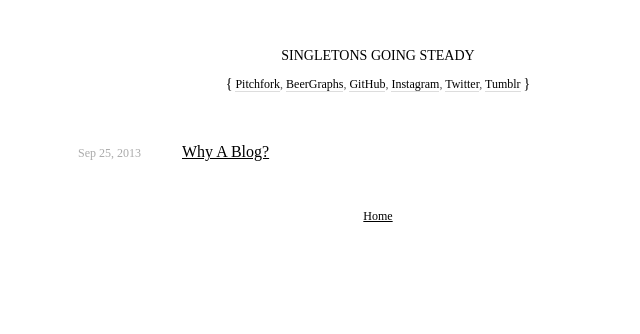
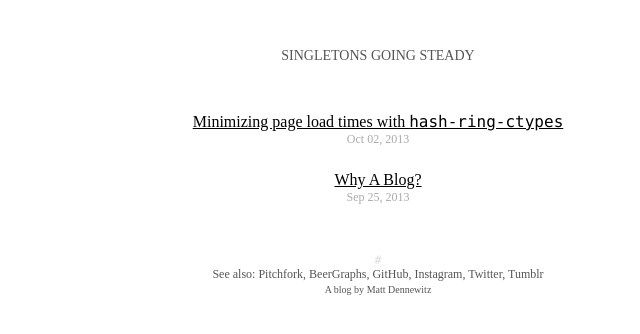
Before and after one commit to mattdennewitz/mattdennewitz.github.io, a Jekyll site: the page built from index.html, in a window 1280 px wide. Shown: the top 334 px of the page, without its empty margins (262-902 px from the left). Built offline with Jekyll 4.4.1, drawn with Linux system fonts in a browser that asks for light colours; Markdown is read by kramdown in place of the engine named in the settings.

Commit message:
style updates and hash ring post

```diff
--- a/_layouts/default.html
+++ b/_layouts/default.html
@@ -3,16 +3,14 @@
     <head>
         <meta charset="utf-8" />
         <meta http-equiv="X-UA-Compatible" content="IE=edge,chrome=1" />
-        <title>{{ page.title }}</title>
-        <meta name="viewport" content="width=device-width">
+
+        <title>{{ page.title|strip_html }}</title>
 
         <script type="text/javascript" src="//use.typekit.net/gst5ydr.js"></script>
         <script type="text/javascript">try{Typekit.load();}catch(e){}</script>
 
-        <!-- syntax highlighting CSS -->
+        <link rel="stylesheet" href="http://fortawesome.github.io/Font-Awesome/assets/font-awesome/css/font-awesome.css" />
         <link rel="stylesheet" href="/css/syntax.css" />
-
-        <!-- Custom CSS -->
         <link rel="stylesheet" href="/css/main.css" />
 
         <style>
@@ -22,16 +20,8 @@
         <header>
             <div class="container">
                 <h1 class="title"><a href="/">{{ site.name }}</a></h1>
-            </div>
-            <div class="container contact">
-                <code>{</code>
-                <a href="http://pitchfork.com/">Pitchfork</a>,
-                <a href="http://beergraphs.com/">BeerGraphs</a>,
-                <a href="https://github.com/mattdennewitz">GitHub</a>,
-                <a href="https://instagram.com/mattdennewitz">Instagram</a>,
-                <a href="https://twitter.com/mattdennewitz">Twitter</a>,
-                <a href="https://mattdennewitz.tumblr.com/">Tumblr</a>
-                <code>}</code>
+
+                <a href="/"><i class="icon-home"></i></a>
             </div>
         </header>
 
@@ -40,11 +30,18 @@
         </div>
 
         <footer>
-            <ul>
-                <li>
-                    <a href="/">Home</a>
-                </li>
-            </ul>
+            <code class="blip">&#35;</code>
+
+            <div class="container contact">
+                See also:
+                <a href="http://pitchfork.com/">Pitchfork</a>,
+                <a href="http://beergraphs.com/">BeerGraphs</a>,
+                <a href="https://github.com/mattdennewitz">GitHub</a>,
+                <a href="https://instagram.com/mattdennewitz">Instagram</a>,
+                <a href="https://twitter.com/mattdennewitz">Twitter</a>,
+                <a href="http://mattdennewitz.com/">Tumblr</a><br />
+                <small>A blog by <a href="mailto:singletonsgoingsteady@gmail.com">Matt Dennewitz</a></small><br />
+            </div>
         </footer>
     </body>
 </html>
--- /dev/null
+++ b/_plugins/ext.rb
@@ -0,0 +1,2 @@
+require "rubygems"
+require "jekyll-contentblocks"
--- /dev/null
+++ b/_posts/2013-10-02-hash-ring-ctypes.markdown
@@ -0,0 +1,80 @@
+---
+layout: post
+title: Minimizing page load times with <code>hash-ring-ctypes</code>, a fast Python hash ring
+hp_title: Minimizing page load times with <code>hash-ring-ctypes</code>
+date: 2013-10-02 09:00:00
+---
+
+Today, I released a new project on GitHub. It's called (droll, I know)
+[`hash-ring-ctypes`](https://github.com/mattdennewitz/hash-ring-ctypes/),
+and it's a Python ctypes-based wrapper around
+[libhashring](https://github.com/chrismoos/hash-ring/).
+
+At Pitchfork, we use a hash ring to parallelize site asset downloads
+from our CDN across four domains. Here's the gist: browsers can only
+download so many files from a single domain at a time, and we want to maximize
+that to reduce page load time. The easiest solution is to shard
+our CDN domain into four segments using CNAMES, creating a cluster of four new domains:
+`cdn.pitchfork.com` through `cdn4.pitchfork.com`,
+We then populate a hash ring with those domains,
+creating four points (&#8220;nodes&#8221;) in the ring.
+The ring can then take a value &mdash; in our case, a relative path to an asset
+like &#8220;`albumreviews/1/cover.jpg`&#8221; &mdash;
+and return the corresponding node. Unless we add or subtract from the ring,
+the lookup function is idempotent.
+
+I haven't explained how nodes are placed into the ring,
+or how nodes are looked up. For a thorough explanation
+of consistent hashing and the concept of a hash ring, check out
+[this](http://michaelnielsen.org/blog/consistent-hashing/)
+and [this](http://www.martinbroadhurst.com/Consistent-Hash-Ring.html).
+
+### How do I use this thing?
+
+To use, import `hash_ring` and create an instance of its `HashRing` class.
+You can provide nodes at the ring's creation, or you can add them later
+via `HashRing.add_node`.
+
+{% highlight python %}
+import hash_ring
+
+nodes = ['cdn.example.com', 'cdn2.example.com',
+         'cdn3.example.com']
+
+# create the hash ring with our cdn domains
+ring = hash_ring.HashRing(nodes=nodes)
+
+# oops, forgot one. add it.
+ring.add_node('cdn4.example.com')
+{% endhighlight %}
+
+This class's default settings will create five &#8220;replicas&#8221; for each node
+you add. Replicating each node in this fashion ensures that no specific node
+is used more than the rest. You can specify the number of replicas
+with the `replicas` kwarg:
+
+{% highlight python %}
+# create a ring with 10 replicas
+ring = hash_ring.HashRing(replicas=10, nodes=nodes)
+{% endhighlight %}
+
+Now that we've populated our hash ring, we can use it to look up
+a domain for a specific asset:
+
+{% highlight python %}
+# find the CDN domain for a given file path
+fn = 'albumreviews/1/cover.jpg'
+cdn_endpoint = ring.lookup(fn)
+{% endhighlight %}
+
+`cdn_endpoint` will be one of the CDN domains in the ring.
+I can glue together the result and my file path to produce
+a URL I can use. Doing this for all assets on my page
+ensures that they're distributed across several domains,
+thus achieving higher parallelization of asset downloads.
+
+<code class="blip">&#35;</code>
+
+I hope this library and explanation helps. Please fork the project
+and file issues on GitHub. Documentation is available on
+[RTFD](http://hash-ring-ctypes.readthedocs.org/en/latest/).
--- a/css/main.css
+++ b/css/main.css
@@ -25,6 +25,10 @@ header {
     text-align: center;
 }
 
+header .icon-home, footer .icon-home {
+    font-size: 16px;
+}
+
 header h1 {
     font-weight: 500;
     font-family: "jaf-facitweb";
@@ -33,16 +37,19 @@ header h1 {
 }
 
 header .contact {
-    font-size: 12px;
+    font-size: 11px;
 }
 
-header .contact a {
-    border-bottom: solid 1px #ddd;
+header a {
     text-decoration: none;
 }
 
-header .contact a:hover {
-    border-color: #000;
+header a:hover {
+    text-decoration: underline;
+}
+
+header a, footer a {
+    color: #555;
 }
 
 h1 a {
@@ -54,7 +61,8 @@ article {
 }
 
 article p {
-    text-indent: 24px;
+    font-size: 17px;
+    text-indent: 32px;
 }
 
 article li {
@@ -62,8 +70,11 @@ article li {
 }
 
 pre, code {
-    color: #000;
-    font-family: "inconsolata";
+    font-family: "Fira Mono", "inconsolata", "Menlo";
+}
+
+article pre, article code {
+    color: #111;
     font-size: 14px;
     line-height: 22px;
 }
@@ -79,36 +90,10 @@ pre, code {
     border-bottom: solid 2px #eee;
 }
 
-#home h2 {
-    font-size: 16px;
-}
-
-#home ul {
-    list-style: none;
-    margin: 0;
-    padding: 0;
-}
-
-#home li {
-    margin: 12px 0;
-}
-
-#home a {
-    font-size: 16px;
-}
-
-#home span {
-    color: #aaa;
-    display: inline-block;
-    font-size: 12px;
-    line-height: 16px;
-    width: 100px;
-}
-
-p.meta {
-    color: #999;
-    font-size: 12px;
-    margin: 0;
+code.blip {
+    color: #ddd;
+    display: block;
+    text-align: center;
 }
 
 summary {
@@ -122,12 +107,49 @@ footer {
     text-align: center;
 }
 
-footer ul {
-    list-style: none;
-    margin: 0;
-    padding: 0;
+footer a {
+    text-decoration: none;
 }
 
-footer li {
-    display: inline-block;
+footer a:hover {
+    text-decoration: underline;
 }
+
+#home h2 {
+    font-size: 16px;
+}
+
+#home ul {
+    list-style: none;
+    padding: 0;
+    text-align: center;
+}
+
+#home li {
+    margin: 24px 0;
+}
+
+#home a {
+    font-size: 16px;
+}
+
+#home span {
+    color: #aaa;
+    display: block;
+    font-size: 12px;
+    line-height: 16px;
+}
+
+p.meta {
+    color: #999;
+    font-size: 12px;
+    margin: 0;
+}
+
+#comments {
+    margin: 64px 0;
+}
+
+#comments h4 {
+    margin: 24px 0;
+}
--- a/index.html
+++ b/index.html
@@ -7,8 +7,14 @@ title: Singletons going steady
     <ul class="posts">
         {% for post in site.posts %}
             <li>
+                <a href="{{ post.url }}">
+                    {% if post.hp_title %}
+                        {{ post.hp_title }}
+                    {% else %}
+                        {{ post.title }}
+                    {% endif %}
+                </a>
                 <span>{{ post.date | date: "%b %d, %Y" }}</span>
-                <a href="{{ post.url }}">{{ post.title }}</a>
             </li>
         {% endfor %}
     </ul>
```
Also changed, not shown: _layouts/post.html (+24 -7 lines).
